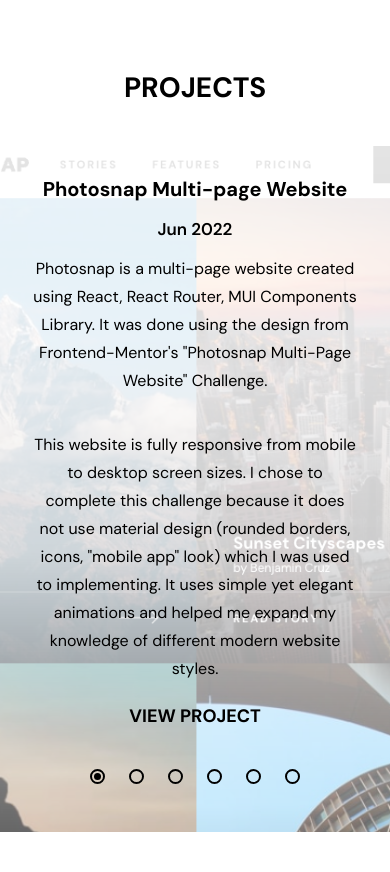
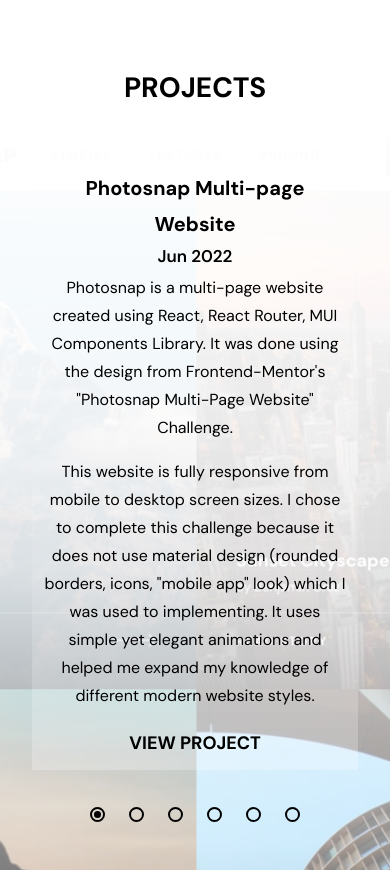
Before and after one commit to nekopudding/portfolio, a React (Create React App) app: page / in a window 390 px wide. Shown: the part 1780-2652 px from the top of the page. Built offline with nearby package versions, Linux system fonts and the light colour scheme.

Commit message:
dev: improve readability for projects in mobile

```diff
--- a/src/assets/data/section-data.js
+++ b/src/assets/data/section-data.js
@@ -48,7 +48,7 @@
       date: 'May-Aug 2022',
       text: [
         "Accountability is a personal financing app created in the CPEN 321 project course. The app was created with a NodeJS backend, MongoDB database, and an Android Java frontend. We landed a 5th place competing with other project groups.",
-        "The app supports real-time messaging using SocketIO, setting financial goals, transactions, and creating of monthly reports based on the month's income/spendings. I was in charge of coding and testing the backend server. I used testing tools like Jest, Supertest, Codacy and implemented the CI/CD pipeline using Github Actions."
+        "The app supports real-time messaging using SocketIO, setting financial goals, transactions, and creating monthly reports based on the month's income/spendings. I was in charge of coding and testing the backend server. I used testing tools like Jest, Supertest, Codacy and implemented the CI/CD pipeline using Github Actions."
       ],
       image: accountability,
       link: "https://github.com/CPEN321-Group/accountability-core"
--- a/src/components/Carousel.js
+++ b/src/components/Carousel.js
@@ -87,7 +87,7 @@
             <div className={styles.imgContainer}>
               <img className={styles.img} src={s.image} alt={s.title} />
             </div>
-            <div>
+            <div className={styles.slideData}>
               <h3 className={styles.slideTitle}>{s.title}</h3>
               <h4 className={styles.slideDate}>{s.date}</h4>
               <div className={styles.slideText}>
--- a/src/components/Carousel.module.css
+++ b/src/components/Carousel.module.css
@@ -202,19 +202,24 @@
 
 @media (max-width: 600px) {
   .carouselTrack {
-    min-height: 700px;
+    min-height: 750px;
   }
   .slideTitle,.slideDate,.slideText {
     text-align: center;
   }
   .slideTitle {
     font-size: 20px;
+    margin-bottom: 4px;
   }
   .slideDate {
     font-size: 17px;
+    margin-bottom: 8px;
   }
   .slideText *{
     font-size: 16px;
+  }
+  .slideText > * + * {
+    margin-top: 16px;
   }
   .linkContainer {
     justify-content: center;
@@ -229,6 +234,10 @@
     display: none;
   }
   .imgContainer {
-    mask-image: linear-gradient(to top, rgba(0,0,0,0.6) 0%, rgba(0,0,0,0.2) 40%, rgba(0,0,0,0.1) 100%);
+    mask-image: linear-gradient(to top, rgba(0,0,0,0.5) 0%, rgba(0,0,0,0.15) 40%, rgba(0,0,0,0) 100%);
+  }
+  .slideData {
+    background: linear-gradient(to top, rgba(255, 255, 255, 0.25) 0%, rgba(255, 255, 255, 0.075) 40%, rgba(255, 255, 255, 0) 100%);
+    padding: 16px 12px;
   }
 }
--- a/src/sections/css/Projects.module.css
+++ b/src/sections/css/Projects.module.css
@@ -27,5 +27,6 @@
   .sectionTitle {
     text-align: center;
     margin-right: 0;
+    margin-bottom: 16px;
   }
 }
--- a/src/utils/scrollEffects.js
+++ b/src/utils/scrollEffects.js
@@ -6,7 +6,6 @@
 export const elementIsInView = (elem, offsetY = 0) => {
   if (elem) {
     const elemTop = elem.getBoundingClientRect().top;
-    console.log(elemTop)
     return elemTop < window.innerHeight - offsetY;
   } else {
     console.error(`element not found`);
```
